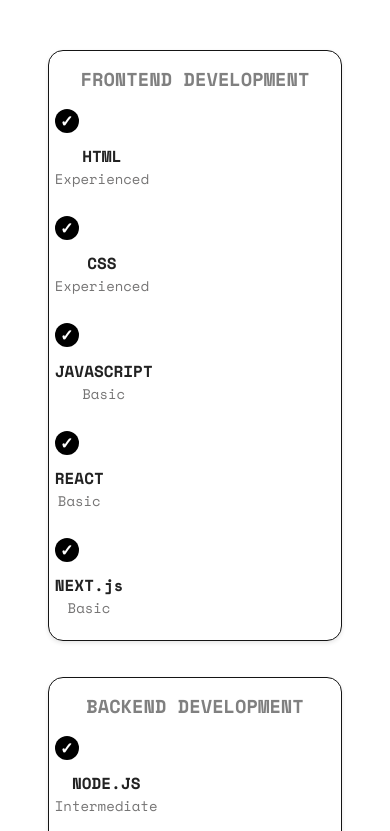
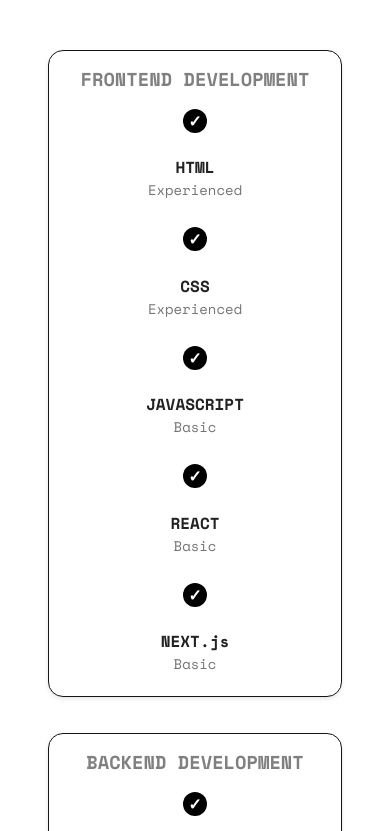
Before and after one commit to IYKEACE/Ugochukwu-david-ikechukwu-portfolio, a React (Vite) app: page / in a window 390 px wide. Shown: the part 2093-2924 px from the top of the page. Built offline with nearby package versions, Linux system fonts and the light colour scheme.

Commit message:
Aligned content center

```diff
--- a/src/components/experience/experience.module.css
+++ b/src/components/experience/experience.module.css
@@ -81,8 +81,8 @@
     gap: 1.2rem;
   }
   .mark {
-    gap: 0.7rem;
+    /* gap: 0.7rem; */
     flex-direction: column;
-    align-items: flex-start;
+    align-items: center;
   }
 }
```
